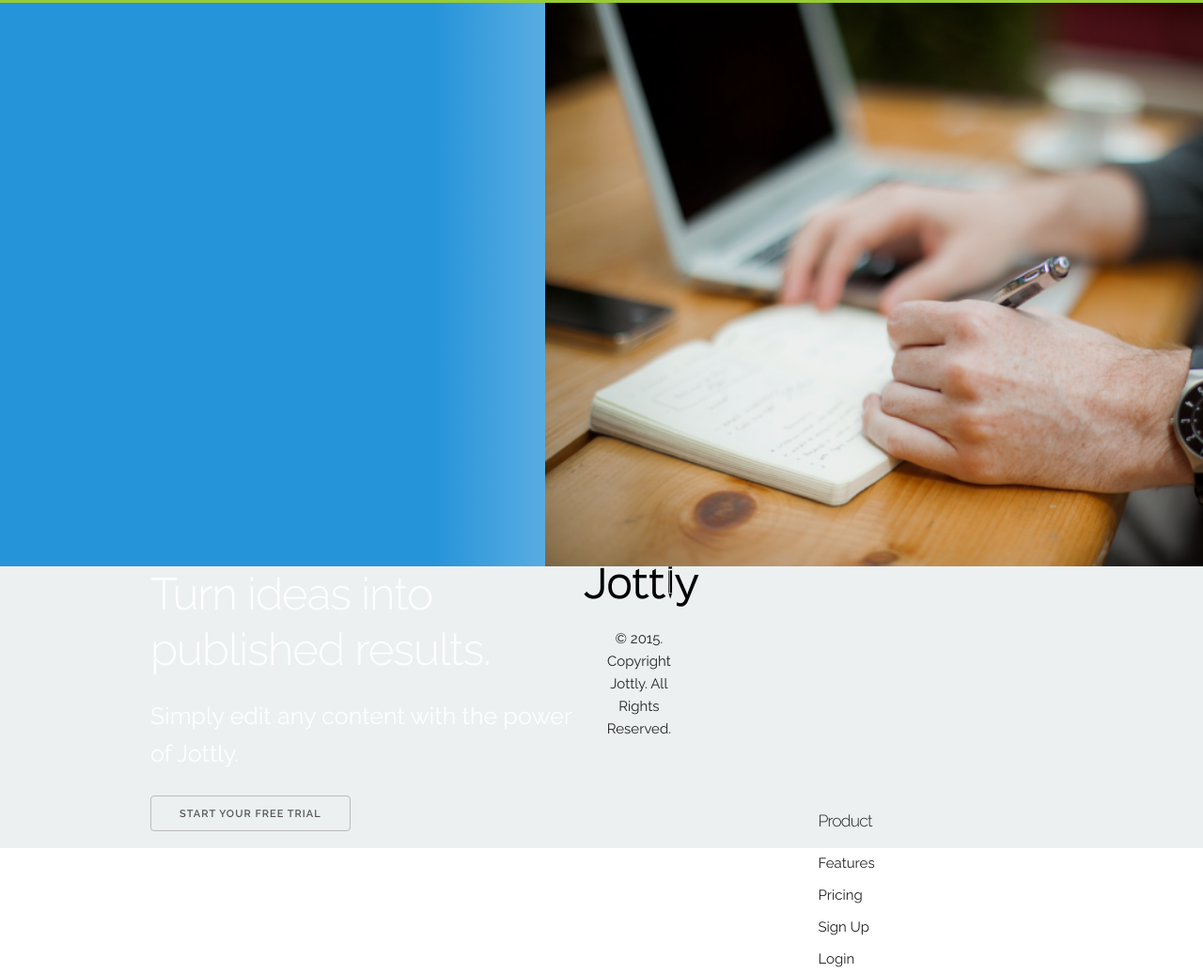
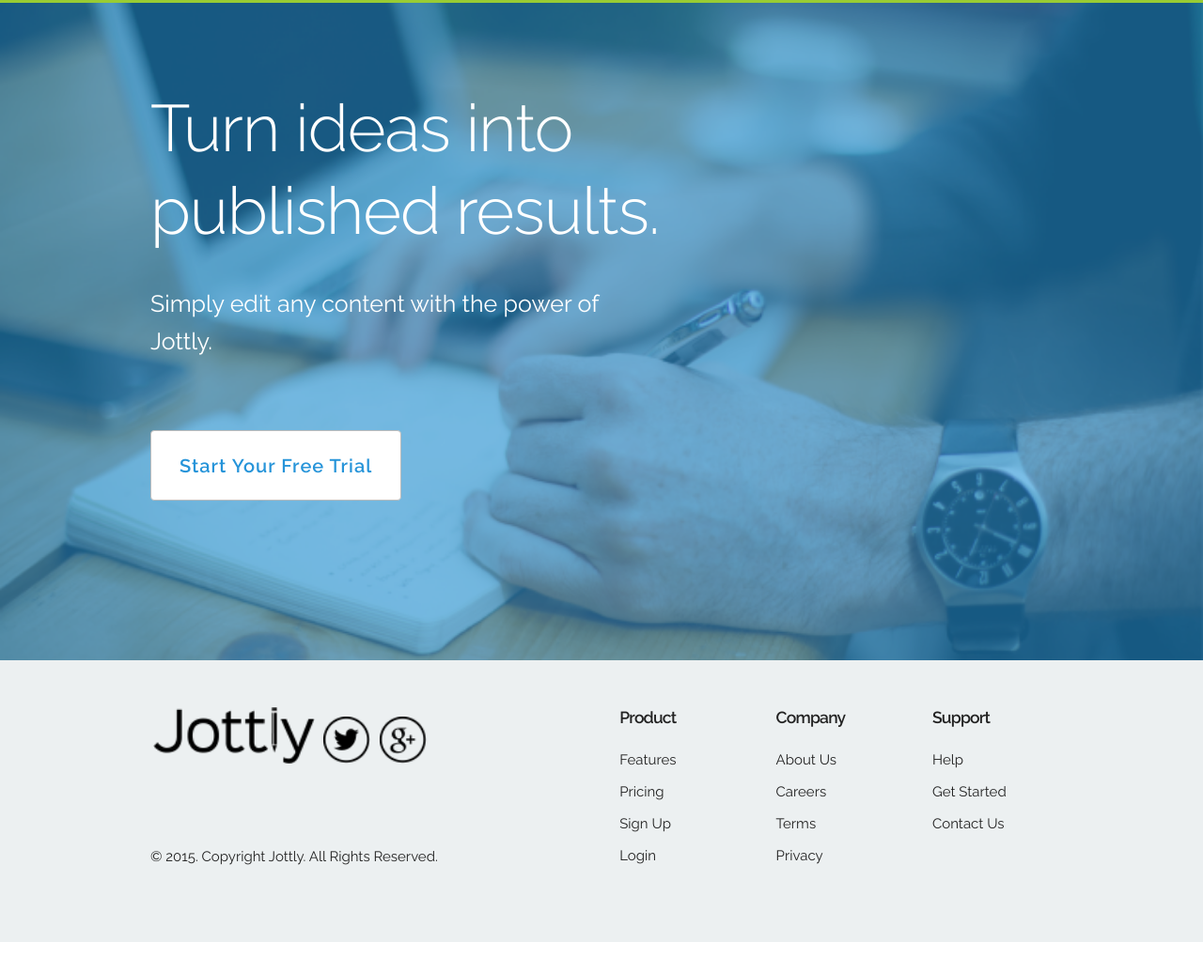
Before and after one commit to jmgolownia/Jottly-Landing-Page, a website: page index.html in a window 1280 px wide. Shown: the part 4662-5698 px from the top of the page at 94% size. After the commit the page ends 5665 px from the top, so only its background shows below. Drawn offline with Linux system fonts and the light colour scheme.

Commit message:
first commit

```diff
--- a/css/style.css
+++ b/css/style.css
@@ -356,35 +356,34 @@
 /*==== Footer Call to Action Section Styles ====*/
 
 .footer-cta {
-  height: 600px;
+  height: 700px;
+  box-shadow: 0px 700px rgba(38, 148, 217, 0.6) inset;
+  background: url('../images/handwriting.png');
+  background-position: left;
+  background-repeat: no-repeat;
+  background-size: cover;
   color: #fff;
-  background: -moz-linear-gradient(left,  rgba(38,148,217,1) 0%, rgba(38,148,217,1) 36%, rgba(38,148,217,0.68) 49%, rgba(38,148,217,0.5) 56%, rgba(38,148,217,0) 67%); /* FF3.6+ */
-  background: -webkit-gradient(linear, left top, right top, color-stop(0%,rgba(38,148,217,1)), color-stop(36%,rgba(38,148,217,1)), color-stop(49%,rgba(38,148,217,0.68)), color-stop(56%,rgba(38,148,217,0.5)), color-stop(67%,rgba(38,148,217,0))); /* Chrome,Safari4+ */
-  background: -webkit-linear-gradient(left,  rgba(38,148,217,1) 0%,rgba(38,148,217,1) 36%,rgba(38,148,217,0.68) 49%,rgba(38,148,217,0.5) 56%,rgba(38,148,217,0) 67%); /* Chrome10+,Safari5.1+ */
-  background: -o-linear-gradient(left,  rgba(38,148,217,1) 0%,rgba(38,148,217,1) 36%,rgba(38,148,217,0.68) 49%,rgba(38,148,217,0.5) 56%,rgba(38,148,217,0) 67%); /* Opera 11.10+ */
-  background: -ms-linear-gradient(left,  rgba(38,148,217,1) 0%,rgba(38,148,217,1) 36%,rgba(38,148,217,0.68) 49%,rgba(38,148,217,0.5) 56%,rgba(38,148,217,0) 67%); /* IE10+ */
-  background: linear-gradient(to right,  rgba(38,148,217,1) 0%,rgba(38,148,217,1) 36%,rgba(38,148,217,0.68) 49%,rgba(38,148,217,0.5) 56%,rgba(38,148,217,0) 67%); /* W3C */
-  filter: progid:DXImageTransform.Microsoft.gradient( startColorstr='#2694d9', endColorstr='#002694d9',GradientType=1 ); /* IE6-9 */
 }
 
 .footer-cta h2 {
   text-align: left;
-  font-size: 4.75rem;
+  font-size: 7.0rem;
+  margin-top: 90px;
 }
 
 .footer-cta p {
   text-align: left;
   font-size: 2.5rem;
+  margin-top: 35px;
 }
 
-.footer-cta-image {
-  height: 600px;
-  width: 700px;
-  background-image: url('../images/handwriting.png');
-  background-repeat: no-repeat;
-  background-size: cover;
-  background-position: left;
-  float: right;
+.footer-cta button {
+  background: #fff;
+  color: #2694D9;
+  font-size: 2.0rem;
+  height: 75px;
+  text-transform: none;
+  margin-top: 50px;
 }
 
 /*==== Footer Section Styles ====*/
@@ -397,8 +396,28 @@
 footer h4 {
   padding-top: 50px;
   font-size: 1.75rem;
+  font-weight: bold;
 }
 
 footer ul li {
   text-align: left;
 }
+
+footer .logo-social {
+  padding-top: 50px;
+}
+
+footer .logo-social .footer-logo {
+  height: 60px;
+}
+
+footer .logo-social img {
+  height: 50px;
+  padding: 0 3px 0 3px;
+}
+
+footer .logo-social .copyright {
+  display: block;
+  float: left;
+  margin-top: 80px;
+}
--- a/index.html
+++ b/index.html
@@ -226,15 +226,16 @@
 </section>
 <!-- Footer Call to Action Section -->
 <section class="footer-cta">
-  <div class="footer-cta-image">
-  </div>
   <div class="container">
     <div class="row">
-      <div class="six columns">
+      <div class="seven columns">
         <h2>Turn ideas into published results.</h2>
         <p>Simply edit any content with the power of Jottly.</p>
         <button>Start Your Free Trial</button>
       </div>
+      <!--<div class="offset-by-one six columns footer-cta-image">
+        <img src="images/handwriting.png">
+      </div>-->
     </div>
   </div>
 </section>
@@ -243,16 +244,16 @@
   <div class="container">
     <div class="row">
       <div>
-        <div class="three columns logo-social">
-          <img src="images/jottlylogo.png">
-          <img src="">
-          <img src="">
-          <div class="six columns copyright">
+        <div class="six columns logo-social">
+          <img class="footer-logo" src="images/jottlylogo.png">
+          <img src="images/twitter.png">
+          <img src="images/googleplus.png">
+        <div class="copyright">
             <p>&#0169 2015. Copyright Jottly. All Rights Reserved.</p>
-          </div>
+        </div>
         </div>
       </div>
-      <div class="offset-by-three two columns footer-product">
+      <div class="two columns footer-product">
         <h4>Product</h4>
           <ul>
             <li>Features</li>
```
